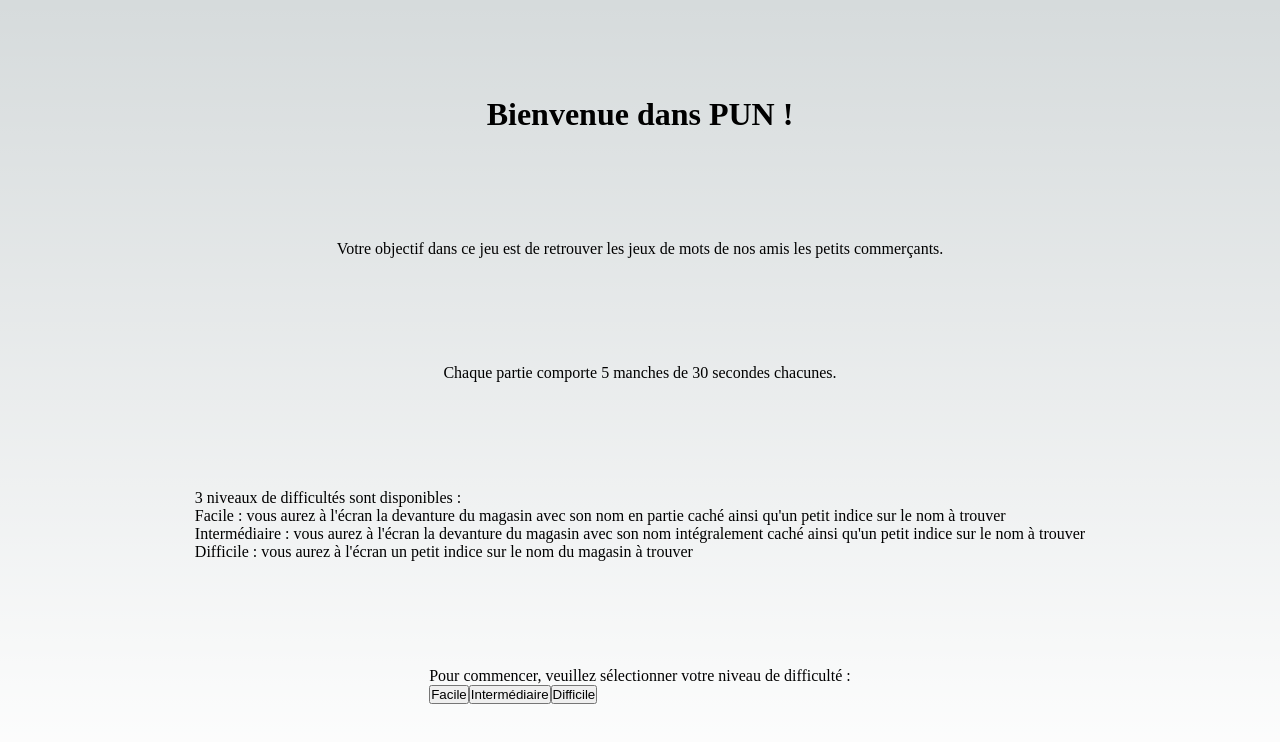
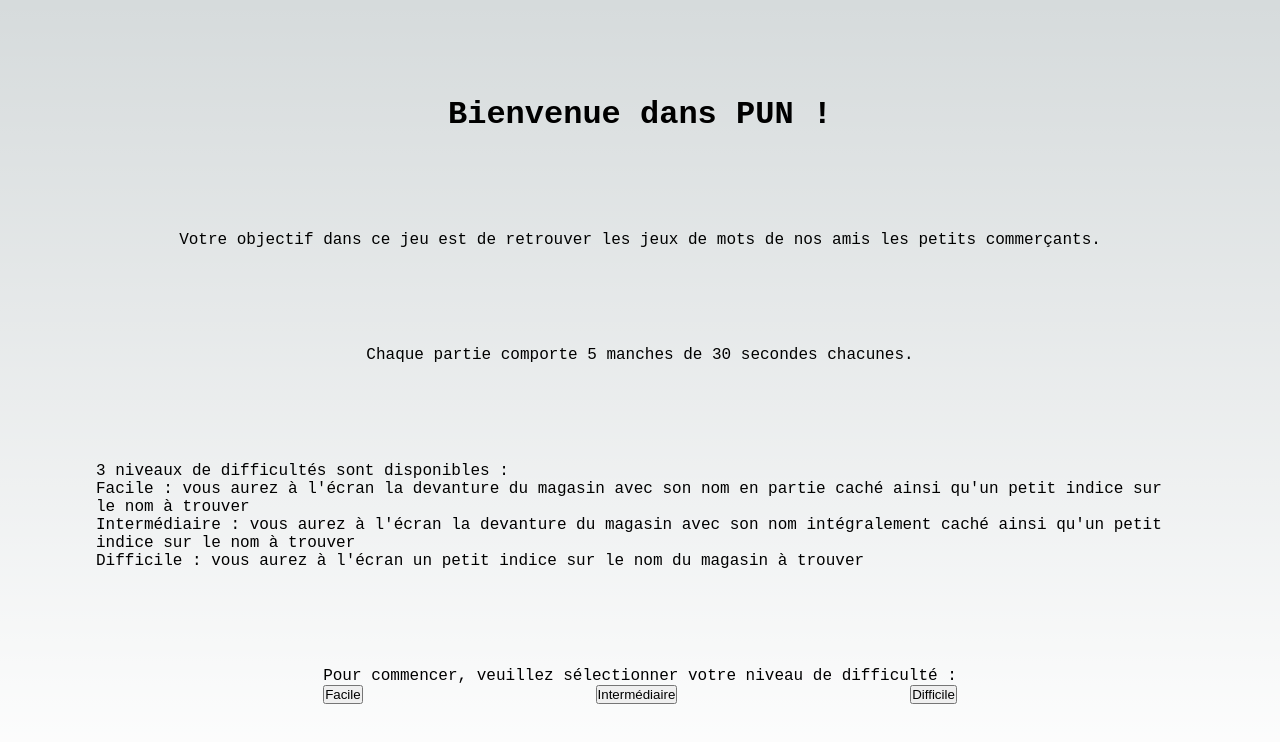
Before and after one commit to remybms/challengeJS, a Next.js app in the folder pun/: page / in a window 1280 px wide. Shown: the top 742 px of the page. Built offline with nearby package versions, Linux system fonts and the light colour scheme.

Commit message:
edit css

```diff
--- a/pun/styles/Home.module.css
+++ b/pun/styles/Home.module.css
@@ -5,6 +5,13 @@
   align-items: center;
   padding: 6rem;
   min-height: 100vh;
+  font-family: 'Courier New', Courier, monospace;
+}
+
+.form{
+  display: flex;
+  justify-content: space-between;
+  align-items: center;
 }
 
 .description {
```
